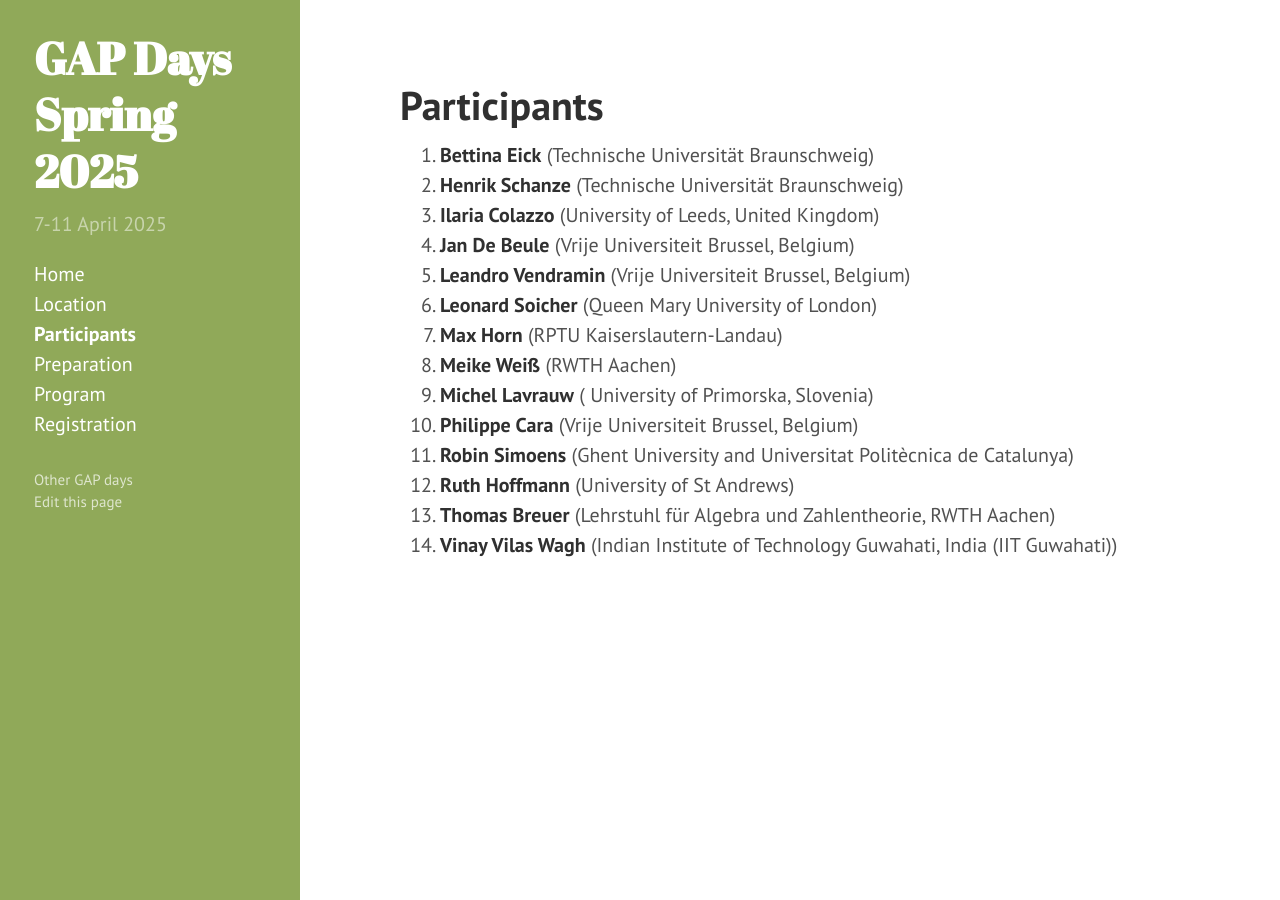
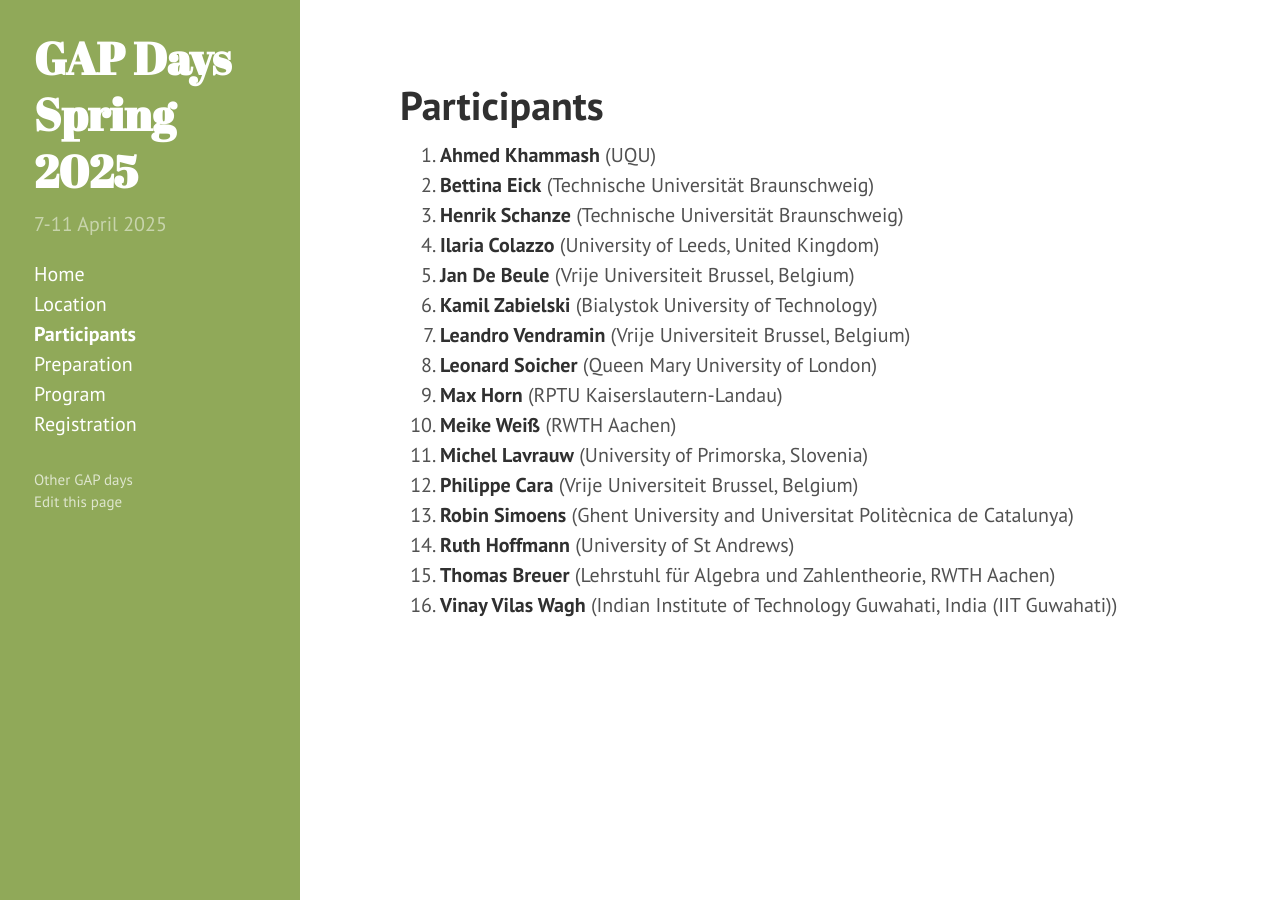
Before and after one commit to gapdays/gapdays2025-spring, a Jekyll site: the page built from participants.md, in a window 1280 px wide. Built offline with Jekyll 4.4.1, drawn with Linux system fonts in a browser that asks for light colours.

Commit message:
added two participants

```diff
--- a/participants.md
+++ b/participants.md
@@ -7,7 +7,7 @@ participants:
   - {name: Jan De Beule, affiliation: "Vrije Universiteit Brussel, Belgium"}
   - {name: Bettina Eick, affiliation: "Technische Universität Braunschweig"}
   - {name: Leandro Vendramin, affiliation: "Vrije Universiteit Brussel, Belgium"}
-  - {name: Michel Lavrauw, affiliation: " University of Primorska, Slovenia"}
+  - {name: Michel Lavrauw, affiliation: "University of Primorska, Slovenia"}
   - {name: Henrik Schanze, affiliation: "Technische Universität Braunschweig"}
   - {name: Max Horn, affiliation: "RPTU Kaiserslautern-Landau"}
   - {name: Leonard Soicher, affiliation: "Queen Mary University of London"}
@@ -16,6 +16,9 @@ participants:
   - {name: Thomas Breuer, affiliation: "Lehrstuhl für Algebra und Zahlentheorie, RWTH Aachen"}
   - {name: Meike Weiß, affiliation: "RWTH Aachen"}
   - {name: Ruth Hoffmann, affiliation: "University of St Andrews"}
+  - {name: Ahmed Khammash, affiliation: "UQU"}
+  - {name: Kamil Zabielski, affiliation: "Bialystok University of Technology"}
+
 ---
 
 <ol>{% assign participants = page.participants | sort: "name" %}
```
